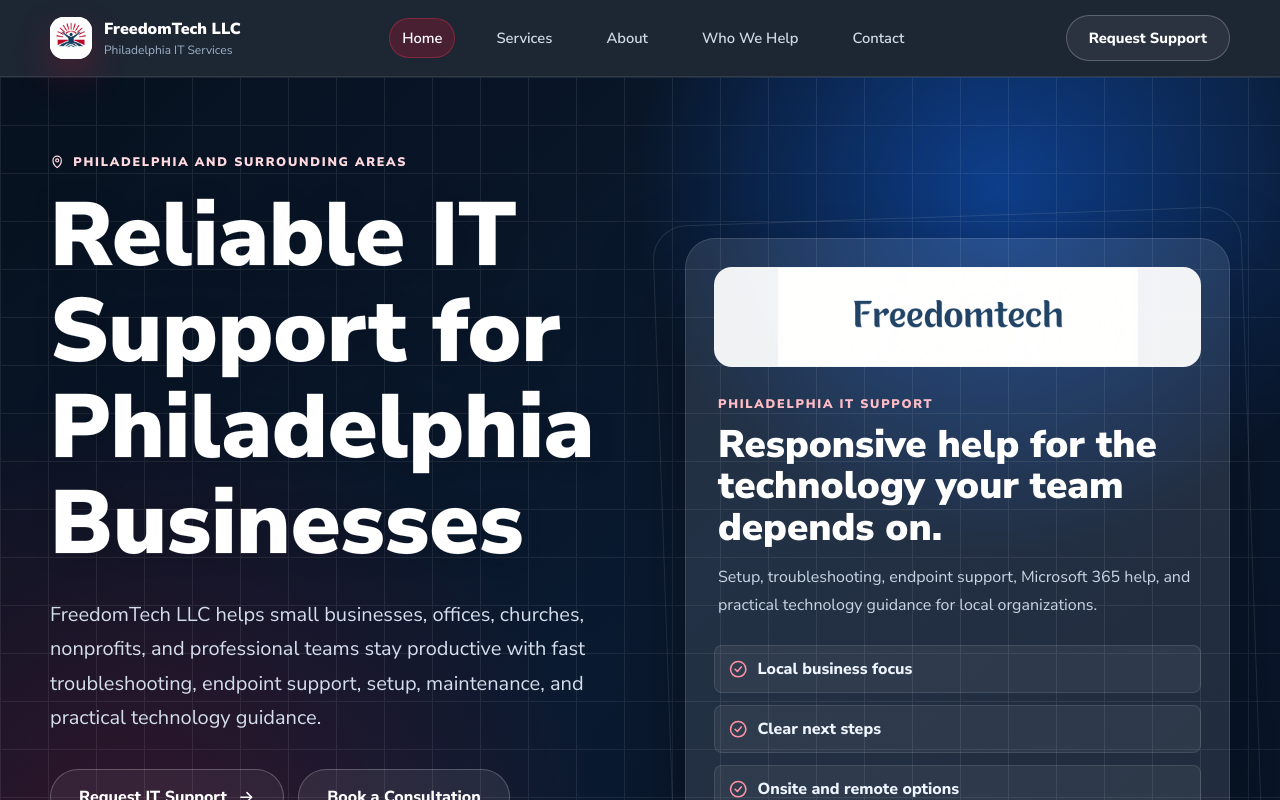
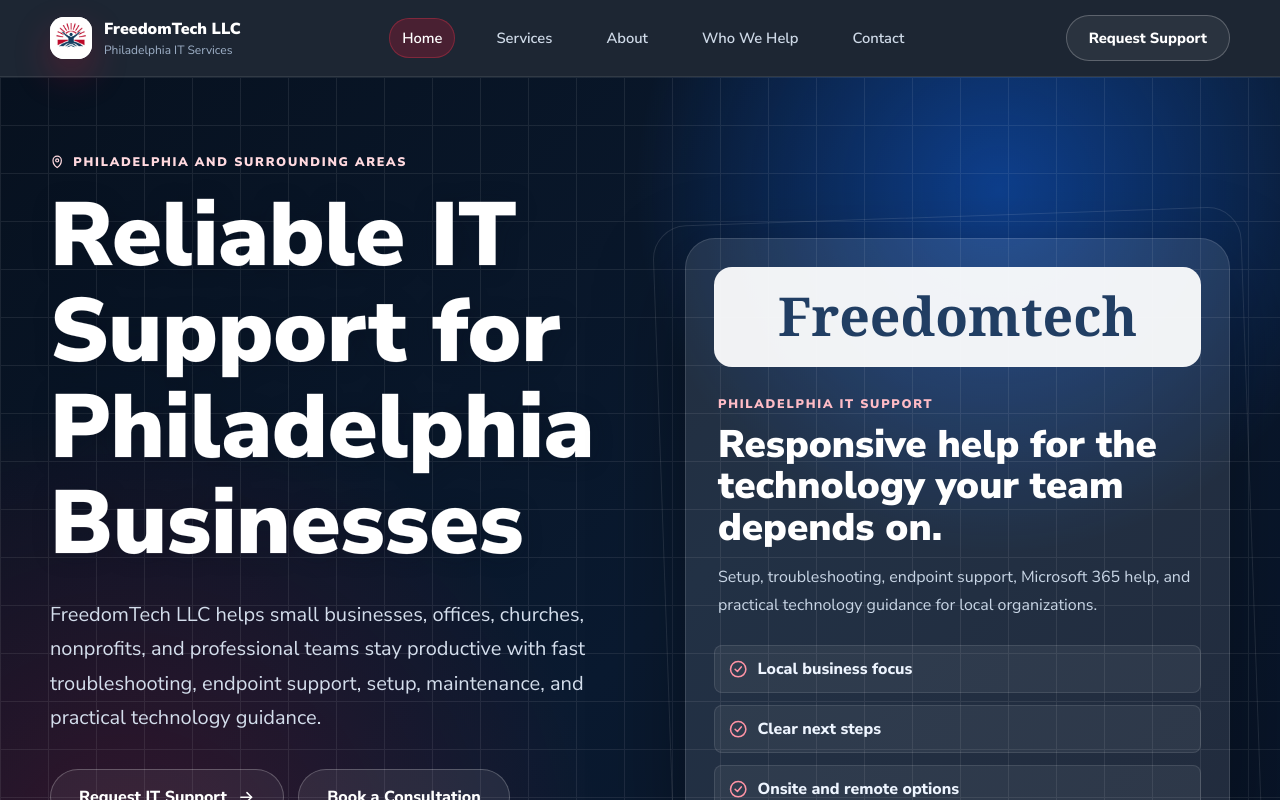
Before and after one commit to martejimez123-coder/FreedomTechEndpoint, a React (Vite) app: page / in a window 1280 px wide. Shown: the top 800 px of the page. Built offline with nearby package versions, Linux system fonts and the light colour scheme.

Commit message:
Update hero wordmark typography

```diff
--- a/freedom_tech_website.jsx
+++ b/freedom_tech_website.jsx
@@ -192,7 +192,7 @@
             <div className="hero-panel reveal">
               <div className="support-panel">
                 <div className="support-brand">
-                  <img src="/3.png" alt="FreedomTech wordmark" />
+                  <span className="wordmark-text">Freedomtech</span>
                 </div>
                 <div className="support-panel-copy">
                   <p>Philadelphia IT support</p>
--- a/src/freedom_tech_website.jsx
+++ b/src/freedom_tech_website.jsx
@@ -192,7 +192,7 @@
             <div className="hero-panel reveal">
               <div className="support-panel">
                 <div className="support-brand">
-                  <img src="/3.png" alt="FreedomTech wordmark" />
+                  <span className="wordmark-text">Freedomtech</span>
                 </div>
                 <div className="support-panel-copy">
                   <p>Philadelphia IT support</p>
--- a/src/styles.css
+++ b/src/styles.css
@@ -363,6 +363,17 @@
   object-fit: contain;
   object-position: center center;
   transform: translateY(1px);
+}
+
+.wordmark-text {
+  color: #213e63;
+  font-family: "Cooper Black", "Cooper Std Black", "Bookman Old Style", Georgia, serif;
+  font-size: clamp(2.15rem, 4.2vw, 3.35rem);
+  font-weight: 900;
+  letter-spacing: 0;
+  line-height: 1;
+  transform: translateY(-1px);
+  text-transform: none;
 }
 
 .support-panel {
```
Also changed, not shown: 4 other files (tests, documents, lock files or other folders).
